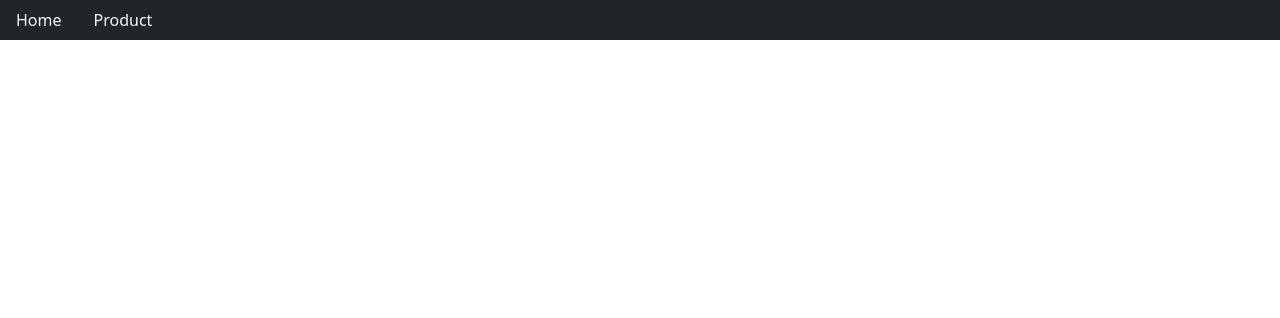
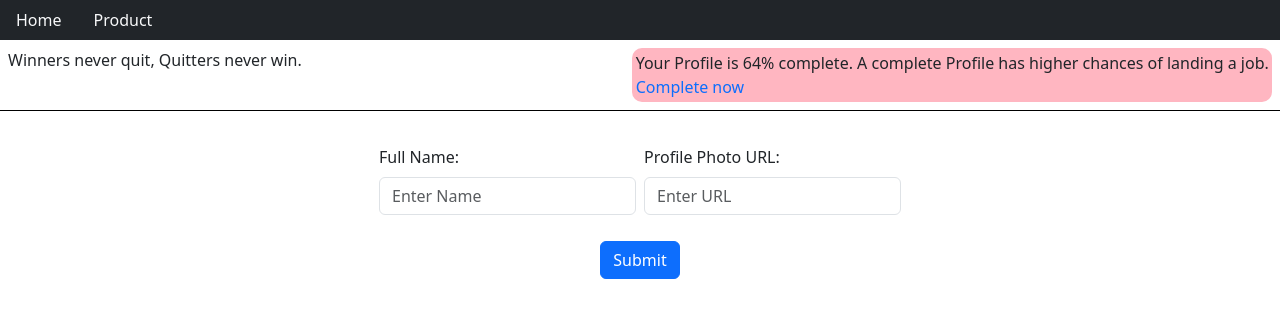
Before and after one commit to Kishore-1022/ExpenseTrackerProject, a React (Create React App) app: page /profile in a window 1280 px wide. Before the commit this address had no page. Shown: the top 318 px of the page. Built offline with nearby package versions, Linux system fonts and the light colour scheme.

Commit message:
complete your profile

```diff
--- a/src/App.js
+++ b/src/App.js
@@ -2,6 +2,7 @@ import {Route,Routes} from 'react-router-dom';
 import Login from "./Login";
 import Headers from "./Headers";
 import Welcome from "./Welcome";
+import Profile from './Profile';
 
 function App() {
 
@@ -12,6 +13,7 @@ function App() {
         <Routes>
           <Route path="/" element={<Login/>}/>
           <Route path='/welcome' element={<Welcome/>}/>
+          <Route path='/profile' element={<Profile/>}/>
         </Routes>
 
       </>
--- /dev/null
+++ b/src/Contextapi.js
@@ -0,0 +1,31 @@
+import React from "react"
+import { useState } from "react";
+const api=React.createContext({
+    token:'',
+    login:(token)=>{},
+    logout:()=>{}
+
+})
+export const ContextApi=(props)=>{
+    const initialValue=localStorage.getItem('token');
+    const [token,setToken]=useState(initialValue)
+    const loginHandler=(token)=>{
+        setToken(token)
+        localStorage.setItem('token', token);
+     }
+    const logoutHandler=()=>{
+        setToken(null)
+        localStorage.removeItem('token');
+     }
+     const contextValue={
+        token:token,
+        login:loginHandler,
+        logout:logoutHandler
+     }
+     return (
+        <api.Provider value={contextValue}>
+            {props.children }
+        </api.Provider>
+     )
+}
+export default api
--- a/src/Login.js
+++ b/src/Login.js
@@ -1,8 +1,10 @@
 
-import React, { useState, useRef } from 'react';
+import React, { useState, useRef, useContext } from 'react';
 import { useNavigate } from 'react-router-dom';
+import api from './Contextapi';
 
 const Login = () => {
+  const ctx=useContext(api)
   const email=useRef()
   const password=useRef()
   const navigate=useNavigate()
@@ -26,12 +28,12 @@ const handleForgotPassword = async () => {
           'Content-Type': 'application/json',
         },
       });
-
+      const data = await response.json();
       if (response.ok) {
         console.log('Password reset email sent successfully');
+
       } else {
-        const errorData = await response.json();
-        console.error('Error sending password reset email:', errorData.error.message);
+        console.error('Error sending password reset email:', data.error.message);
       }
     } catch (error) {
       console.error('Error sending password reset email:', error.message);
@@ -58,15 +60,16 @@ const handleForgotPassword = async () => {
         },
 
       });
-
+      const data = await response.json();
       if (response.ok) {
         console.log(isLogin ? 'Login successful' : 'Account registered successfully');
+        ctx.login(data.idToken)
       } else {
-        const errorData = await response.json();
-        console.error(`Error ${isLogin ? 'logging in' : 'registering account'}:`, errorData.message);
+
+        console.error(`Error ${isLogin ? 'logging in' : 'registering account'}:`, data.message);
       }
     } catch (error) {
-      console.error(`Error ${isLogin ? 'logging in' : 'registering account'}:`, error.message);
+      console.error(`Error ${isLogin ? 'logging in' : 'registering account'}:`, error);
     }
     navigate('/welcome')
     e.target.reset();
--- /dev/null
+++ b/src/Profile.js
@@ -0,0 +1,67 @@
+import React, { useContext, useRef } from 'react'
+import { Nav , Button, Form} from 'react-bootstrap'
+import api from './Contextapi'
+import { useNavigate } from 'react-router-dom';
+
+const Profile = () => {
+    const name =useRef();
+    const url=useRef();
+    const ctx = useContext(api);
+    const navi=useNavigate();
+
+
+
+    const sumbitHandler= async(e)=>{
+        e.preventDefault();
+        const api="https://identitytoolkit.googleapis.com/v1/accounts:update?key=AIzaSyDW06_RxkmqCUsLd7-gYF9mGl0bDsIaHLs"
+        try{
+            const res= await fetch(api,{
+                method: 'POST',
+                headers: {
+                  'Content-Type': 'application/json',
+                },
+                body: JSON.stringify({
+                  idToken: ctx.token, // Get the user's ID token
+                  displayName: name.current.value, // Updated display name
+                  photoUrl: url.current.value, // Updated photo URL
+                  returnSecureToken: true,
+                }),
+              });
+             const data=await res.json()
+             console.log(data)
+        }catch(err){
+            console.log(err)
+        }
+        navi("/welcome")
+        e.target.reset();
+        }
+  return (
+    <>
+    <div className='d-flex  justify-content-between top'>
+        <div>Winners never quit, Quitters never win.</div>
+        <div className='color'>
+            <div>Your Profile is 64% complete. A complete Profile has higher chances of landing a job.
+            <Nav.Link className="text-primary" href='/profile'> Complete now</Nav.Link>
+            </div>
+        </div>
+    </div>
+    <Form onSubmit={sumbitHandler}>
+        <div className='d-flex gap-2 mt-4'>
+            <Form.Group className="mb-3">
+                <Form.Label> Full Name:</Form.Label>
+                <Form.Control type="text" placeholder="Enter Name" ref={name}/>
+            </Form.Group>
+
+            <Form.Group className="mb-3" >
+                <Form.Label>Profile Photo URL: </Form.Label>
+                <Form.Control type="text" placeholder="Enter URL" ref={url}/>
+            </Form.Group>
+        </div>
+      <Button variant="primary" type="submit">Submit</Button>
+    </Form>
+    </>
+  )
+  }
+
+
+export default Profile
--- a/src/Welcome.js
+++ b/src/Welcome.js
@@ -1,8 +1,20 @@
 import React from 'react'
+import { Nav } from 'react-bootstrap'
 
 const Welcome = () => {
   return (
-    <div>Welcome to Expense Tracker</div>
+    <>
+    <div className='d-flex  justify-content-between top'>
+        <div>Welcome to Expense Tracker!!</div>
+        <div className='d-flex'>
+            <div>Your Profile is incomplete !</div>
+            <Nav.Link className="text-primary" href='/profile'> Complete now</Nav.Link>
+        </div>
+    </div>
+
+
+    </>
+
   )
 }
 
--- a/src/index.css
+++ b/src/index.css
@@ -71,3 +71,13 @@ button.toggle-btn:hover {
     font-size: 14px; /* Adjust font size for smaller screens */
   }
 }
+
+.top{
+  border-bottom: 0.5px solid black;
+  padding: 0.5rem;
+}
+.color{
+  background-color: lightpink;
+  padding: 0.2rem;
+  border-radius: 10px;
+}
--- a/src/index.js
+++ b/src/index.js
@@ -3,13 +3,16 @@ import ReactDOM from 'react-dom/client';
 import './index.css';
 import App from './App';
 import { BrowserRouter } from 'react-router-dom';
+import { ContextApi } from './Contextapi';
 
 
 const root = ReactDOM.createRoot(document.getElementById('root'));
 root.render(
-  <React.StrictMode>
+  <ContextApi>
     <BrowserRouter>
-       <App />
+      <App />
     </BrowserRouter>
-  </React.StrictMode>
+  </ContextApi>
+
+
 );
```
